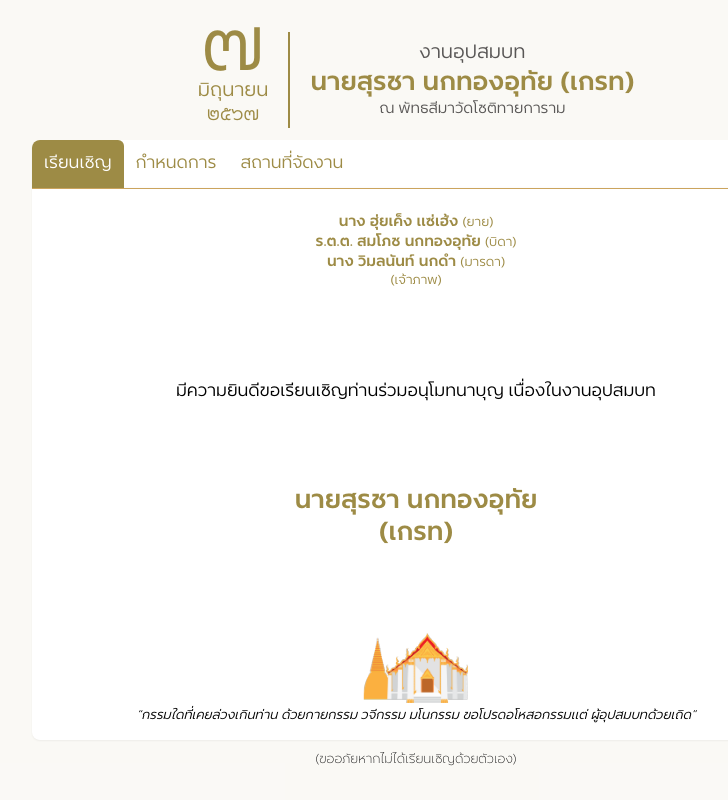
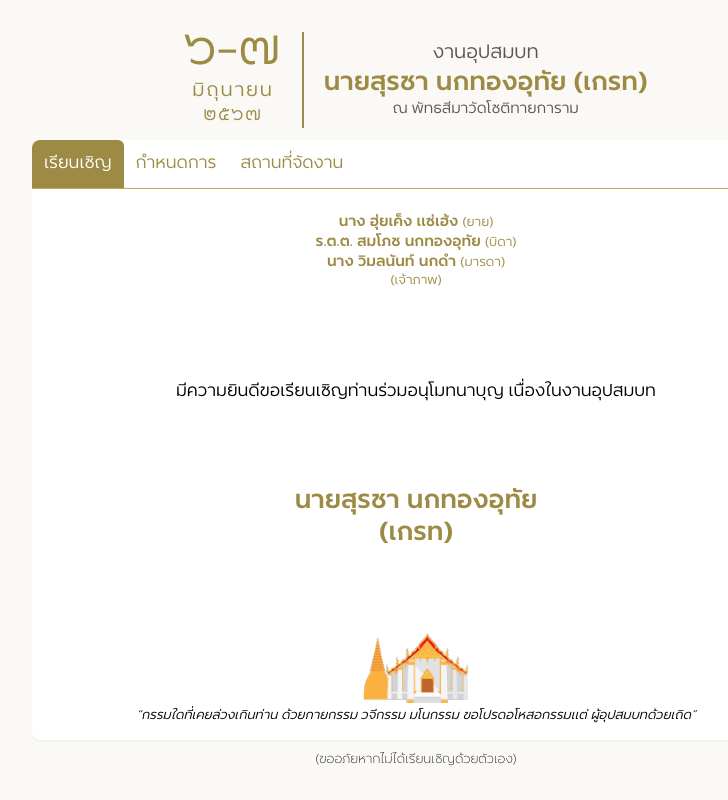
Before and after one commit to kanpizza1150/ordination-invitation, a React (Vite) app: page / in a window 1280 px wide. Shown: the whole page, without its empty margins (224-952 px from the left). Built offline with nearby package versions, Linux system fonts and the light colour scheme.

Commit message:
update dates

```diff
--- a/src/App.tsx
+++ b/src/App.tsx
@@ -59,9 +59,13 @@ export default function App() {
     >
       <div className="flex gap-3 md:gap-5 items-center justify-center">
         <div className="flex flex-col gap-0 leading-3 items-center m-auto">
-          <p className="text-7xl text-gold-1 leading-10 pb-2">๗</p>
-          <p className="text-lg text-gold-1 leading-6">มิถุนายน</p>
-          <p className="text-lg text-gold-1 leading-6">๒๕๖๗</p>
+          <p className="text-5xl text-gold-1 leading-10 pb-2 tracking-wide">
+            ๖-๗
+          </p>
+          <p className="text-lg text-gold-1 tracking-widest leading-6">
+            มิถุนายน
+          </p>
+          <p className="text-lg text-gold-1 tracking-widest leading-6">๒๕๖๗</p>
         </div>
         <div className="h-full border-r-2 border-gold-1" />
         <div className="flex flex-col items-center justify-center">
```
